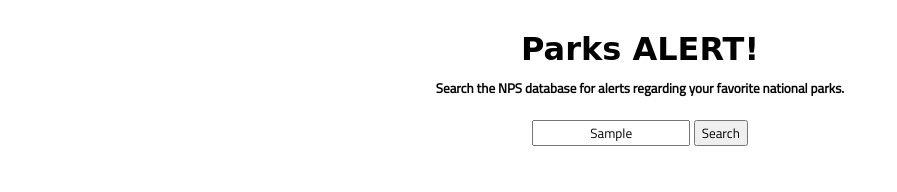
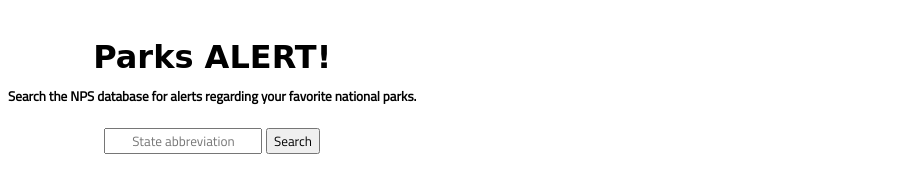
Before and after one commit to suttondemlong/Parks-ALERT-, a plain HTML site: page index.html in a window 1280 px wide. Both pictures are taken after typing "Sample" into the empty fields and a click on the button "Search". Shown: the whole page, without its empty margins (0-897 px from the left). Drawn offline with nearby package versions, Linux system fonts and the light colour scheme; no server answers; a web font is replaced by a local one.

Commit message:
Fix button function

```diff
--- a/app.js
+++ b/app.js
@@ -3,13 +3,14 @@
 // NPS Passport Stamp Locations API https://developer.nps.gov/api/v1/passportstamplocations?api_key=h8NDokUnuZXPqh77nLY0qfs7oRjNuYXJvhq3dbqG
 
 const input = document.querySelector('#state-search')
-const button = document.querySelector("#search ")
+const button = document.querySelector("#search")
 
 
 async function fetchData(state) {
   // removeAlerts()
   try {
     const url = `https://developer.nps.gov/api/v1/alerts?stateCode=${state}&api_key=h8NDokUnuZXPqh77nLY0qfs7oRjNuYXJvhq3dbqG`
+    // const url = 'https://developer.nps.gov/api/v1/alerts?stateCode=' + inputValue + '&api_key=h8NDokUnuZXPqh77nLY0qfs7oRjNuYXJvhq3dbqG`
     const response = await axios.get(url)
     console.log(response)
     // const list = Object.keys(response.parkCode)
@@ -23,7 +24,6 @@ async function fetchData(state) {
       errorDiv.appendChild.incorrectInput
   }
 }
-
 // fetchData()
 
 function removeResults() {
@@ -33,17 +33,15 @@ function removeResults() {
   }
 }
 
-const form = document.querySelector('#state-form')
-
-form.addEventListener('submit', (e) => {
+button.addEventListener('click', (e) => {
   e.preventDefault()
   if (document.querySelector('#state-alerts')) {
     removeResults()
   }
-  const inputValue = document.querySelector('#state-form').value
+  let inputValue = input.value;
   console.log(inputValue)
-  document.querySelector('#state-form').value = ''
   fetchData(inputValue)
+  document.querySelector('#state-search').value = ''
 })
 
 let alertDiv = document.querySelector('#state-alerts')
--- a/main.css
+++ b/main.css
@@ -1,14 +1,24 @@
-/* body {
+body {
   display: flex;
   align-content: space-around;
-} */
+  justify-content: center;
+}
+
 
 h1 {
-  flex: auto;
+  /* background-color: silver;
+  width: 50%;
+  margin: auto;
+  border-radius: .3rem; */
+  display: flex;
+  justify-content: center;
+  flex-direction: column;
   margin-top: 30px;
   margin-bottom: 0px;
   text-align: center;
   font-family: 'Poller One', cursive;
+
+
 }
 
 h5 {
```
